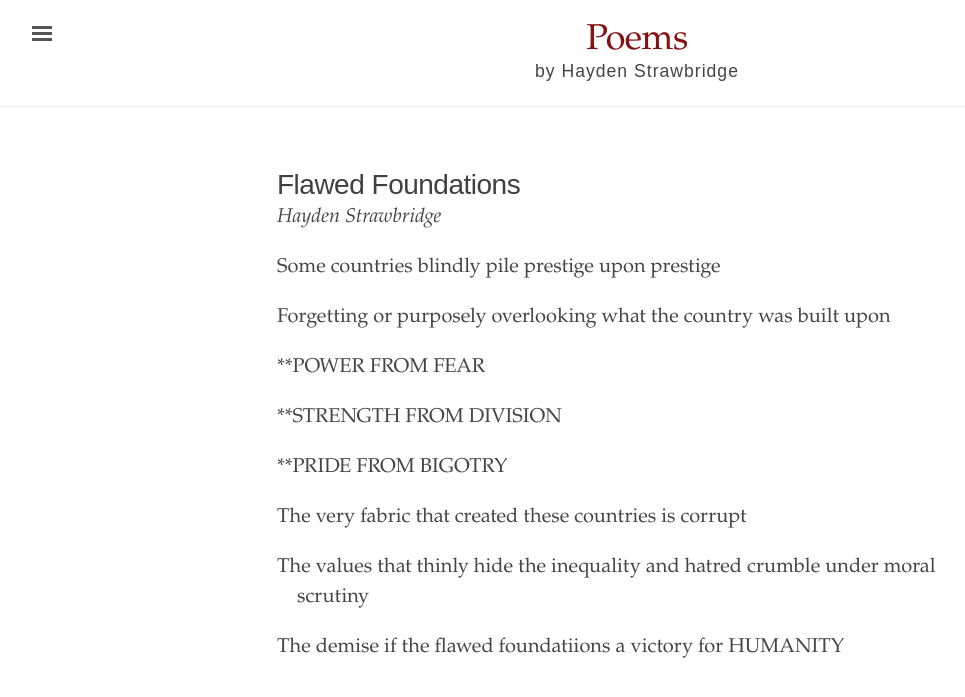
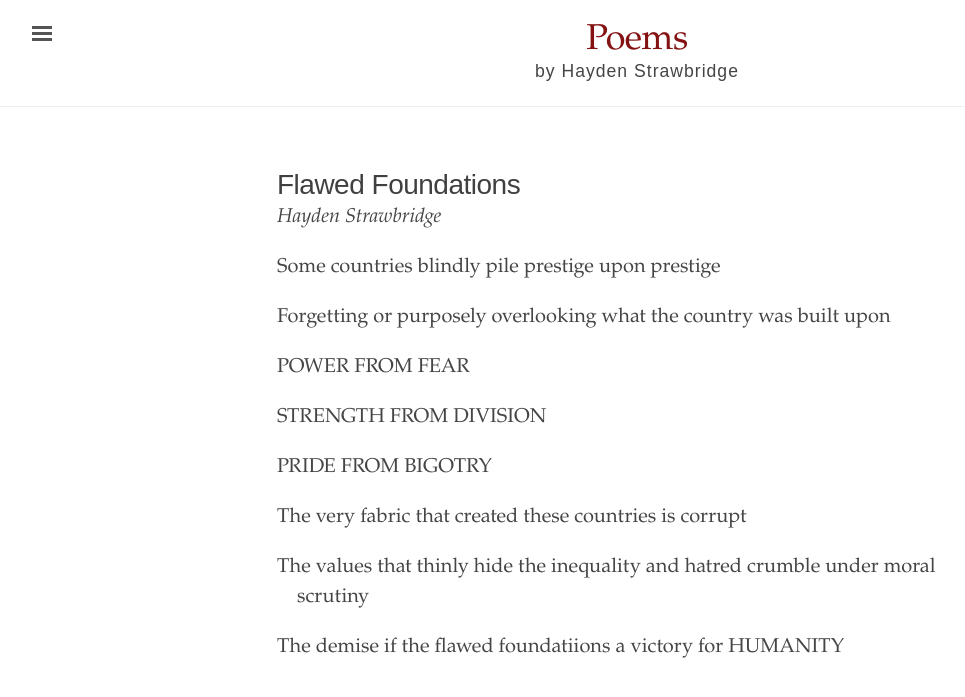
Before and after one commit to hayden-poems/hayden-poems.github.io, a Jekyll site: the page built from _texts/flawedfoundations.md, in a window 1280 px wide. Shown: the top 697 px of the page, without its empty margins (3-968 px from the left). Built offline with Jekyll 4.4.1, drawn with Linux system fonts in a browser that asks for light colours.

```diff
--- a/_texts/flawedfoundations.md
+++ b/_texts/flawedfoundations.md
@@ -8,11 +8,11 @@ Some countries blindly pile prestige upon prestige
 
 * Forgetting or purposely overlooking what the country was built upon
 
-**POWER FROM FEAR
+* POWER FROM FEAR
 
-**STRENGTH FROM DIVISION
+* STRENGTH FROM DIVISION
 
-**PRIDE FROM BIGOTRY
+* PRIDE FROM BIGOTRY
 
  * The very fabric that created these countries is corrupt
 
```
